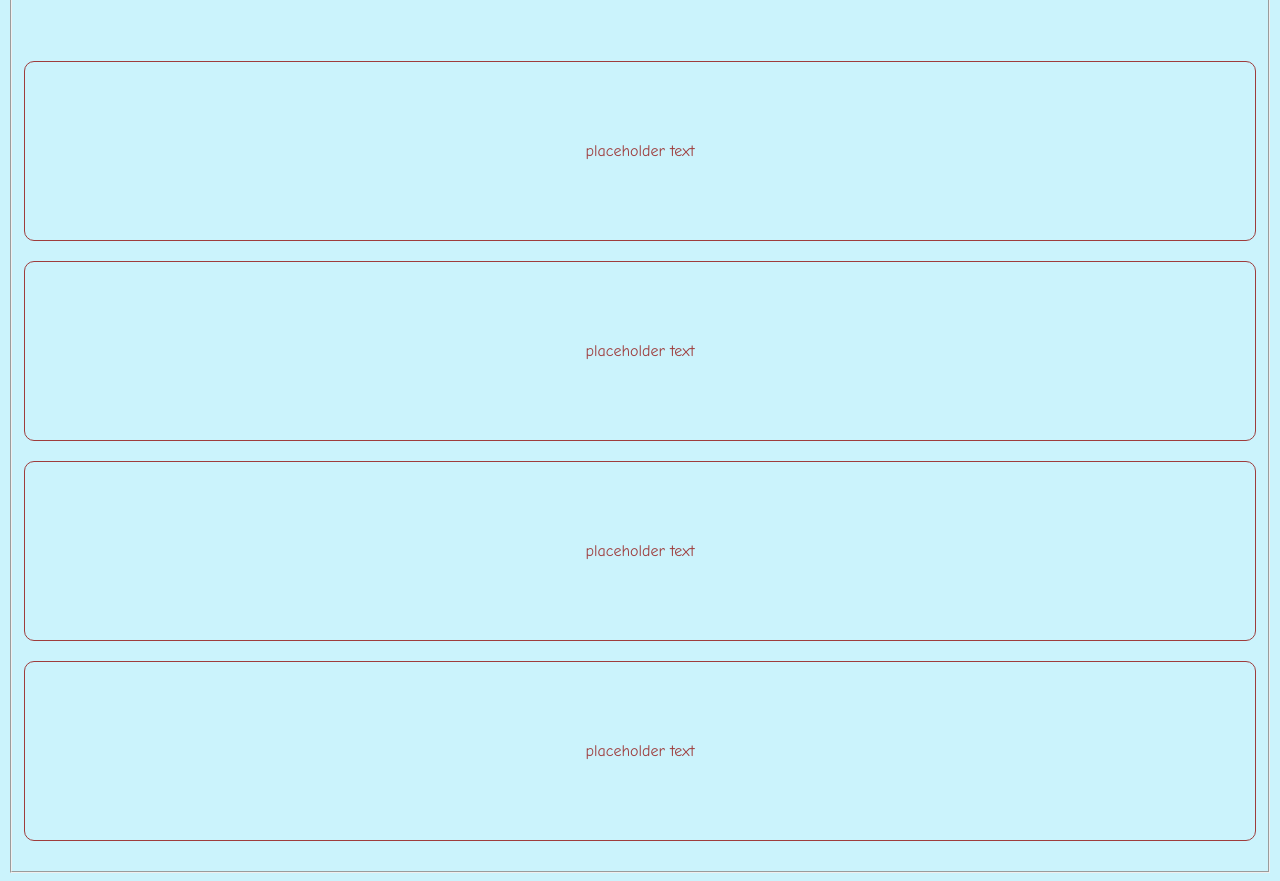
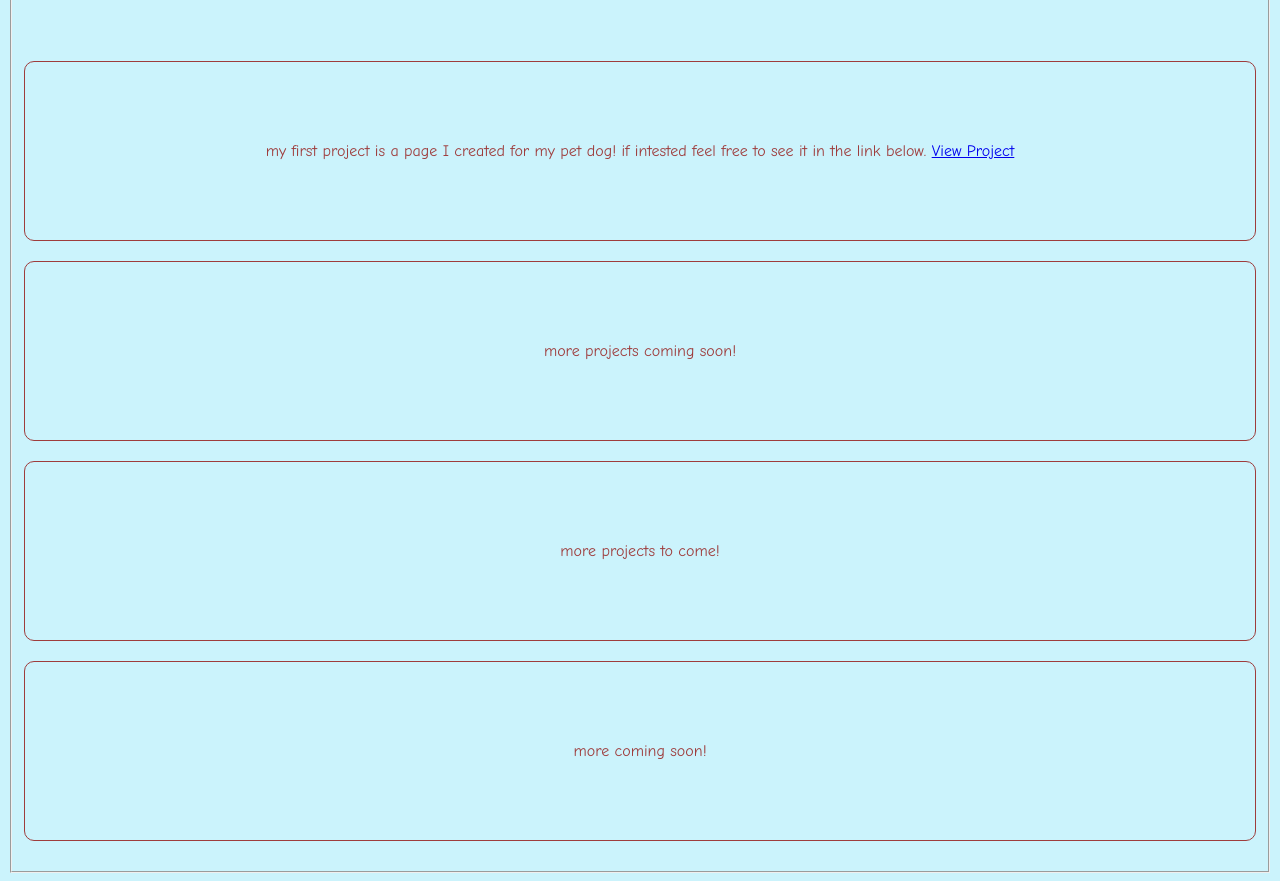
Before and after one commit to kalara22/website-project, a plain HTML site: page projects.html in a window 1280 px wide. Shown: the part 286-1167 px from the top of the page. Drawn offline with Linux system fonts and the light colour scheme.

Commit message:
update projects page: replace placeholder text with project descriptions and links

```diff
--- a/projects.html
+++ b/projects.html
@@ -21,10 +21,10 @@
             <fieldset>
                 <legend>My Projects</legend>
                 <h1>Projects</h1>
-            <p> placeholder text</p>
-            <p> placeholder text</p>
-            <p> placeholder text</p>
-            <p> placeholder text</p>
+            <p> my first project is a page I created for my pet dog! if intested feel free to see it in the link below. <a href="https://kalara22.github.io/homework-1-eb-develp/">View Project</a></p>
+            <p>more projects coming soon!</p>
+            <p> more projects to come!</p>
+            <p> more coming soon!</p>
         </div>
     </nav>
     </body>
```
